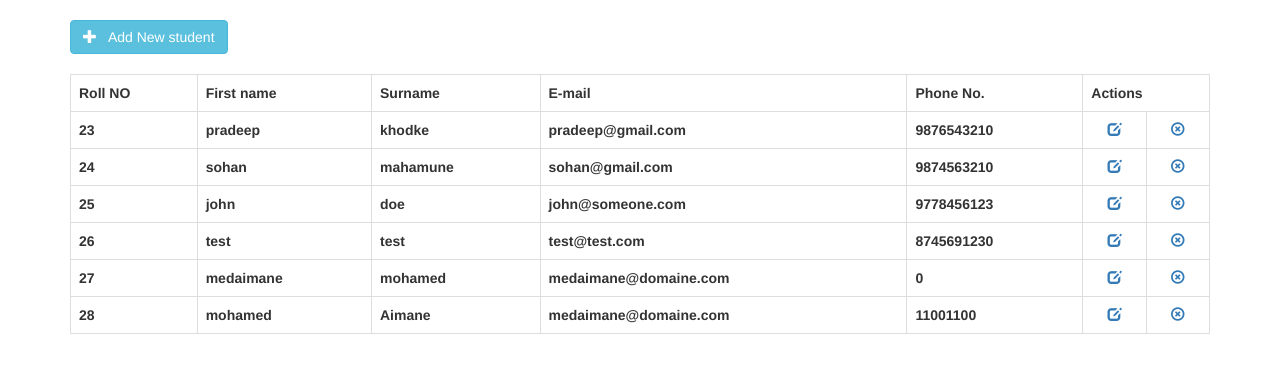
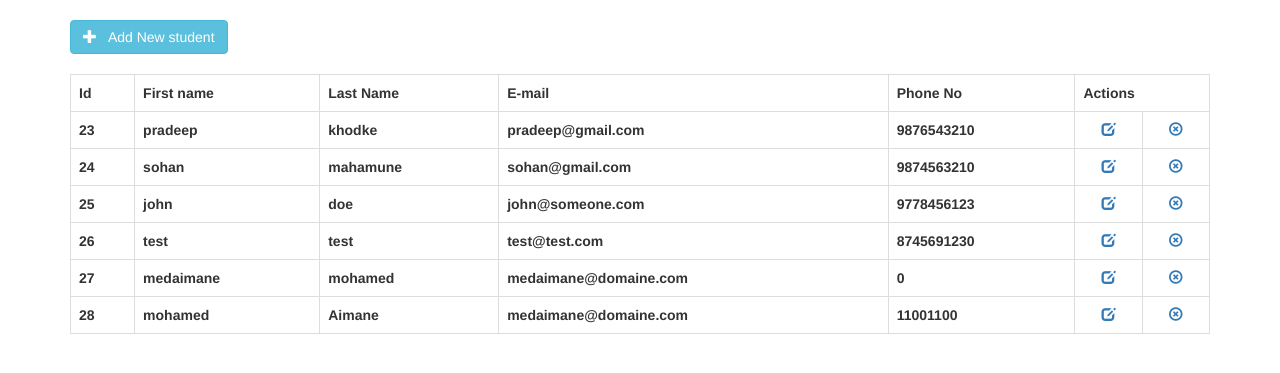
Before and after one commit to anggaiapradana/StudentCRUD, a PHP site: page / in a window 1280 px wide. Shown: the part 67-440 px from the top of the page. Run offline with PHP 8.4, Linux system fonts and the light colour scheme; data comes from the database, SQL or seed files in the repository.

Commit message:
fix inconsistency

```diff
--- a/add-data.php
+++ b/add-data.php
@@ -37,16 +37,16 @@ if(isset($_GET['inserted'])){
 	<form method='post'>
     <table class='table table-bordered'>
         <tr>
-            <td>first_name</td><td><input type='text' name='first_name' class='form-control' required></td>
+            <td>First_name</td><td><input type='text' name='first_name' class='form-control' required></td>
         </tr>
         <tr>
-            <td>Surname</td><td><input type='text' name='last_name' class='form-control' required></td>
+            <td>Last Name</td><td><input type='text' name='last_name' class='form-control' required></td>
         </tr>
         <tr>
             <td>E-mail</td><td><input type='text' name='email_id' class='form-control' required></td>
         </tr>
         <tr>
-            <td>Phone No.</td><td><input type='text' name='contact_no' class='form-control' required></td>
+            <td>Phone No</td><td><input type='text' name='contact_no' class='form-control' required></td>
         </tr>
         <tr>
             <td colspan="2">
--- a/edit-data.php
+++ b/edit-data.php
@@ -47,7 +47,7 @@ if(isset($msg))
         </tr>
 
         <tr>
-            <td>Surname</td>
+            <td>Last Name</td>
             <td><input type='text' name='last_name' class='form-control' value="<?php echo $last_name; ?>" required></td>
         </tr>
 
@@ -57,7 +57,7 @@ if(isset($msg))
         </tr>
 
         <tr>
-            <td>Phone NO.</td>
+            <td>Phone No</td>
             <td><input type='text' name='contact_no' class='form-control' value="<?php echo $contact_no; ?>" required></td>
         </tr>
 
--- a/header.php
+++ b/header.php
@@ -6,7 +6,7 @@
 <html xmlns="http://www.w3.org/1999/xhtml">
 <head>
 <meta http-equiv="Content-Type" content="text/html; charset=utf-8" />
-<title>CRUD PHP </title>
+<title>Home | Student Details</title>
 <link href="bootstrap/css/bootstrap.min.css" rel="stylesheet" media="screen">
 </head>
 <body>
--- a/index.php
+++ b/index.php
@@ -13,11 +13,11 @@
 
 	<table class='table table-bordered table-responsive'>
         <tr>
-            <th>Roll NO</th>
+            <th>Id</th>
             <th>First name </th>
-            <th>Surname</th>
+            <th>Last Name</th>
             <th>E-mail</th>
-            <th>Phone No.</th>
+            <th>Phone No</th>
             <th colspan="2" align="center">Actions</th>
         </tr>
         <?php
```
Also changed, not shown: delete.php (+4 -4 lines).
